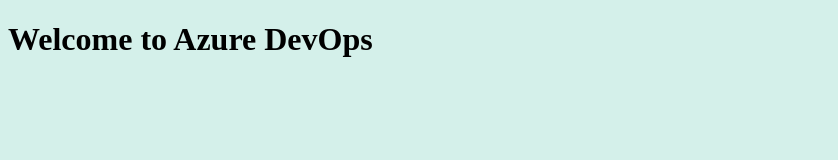
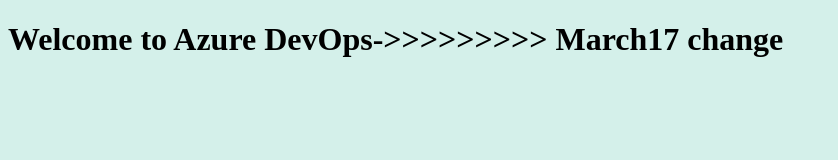
Before and after one commit to babu1245/march17-repo, a plain HTML site: page index.html in a window 1280 px wide. Shown: the whole page, without its empty margins (0-838 px from the left). Drawn offline with Linux system fonts and the light colour scheme.

Commit message:
first commit

```diff
--- a/index.html
+++ b/index.html
@@ -1,6 +1,6 @@
 <!DOCTYPE html>
 <html>
    <body style="background-color:rgb(212, 240, 234);">
-      <h1>Welcome to Azure DevOps</h1>
+      <h1>Welcome to Azure DevOps->>>>>>>>> March17 change</h1>
    </body>
 </html>
```
